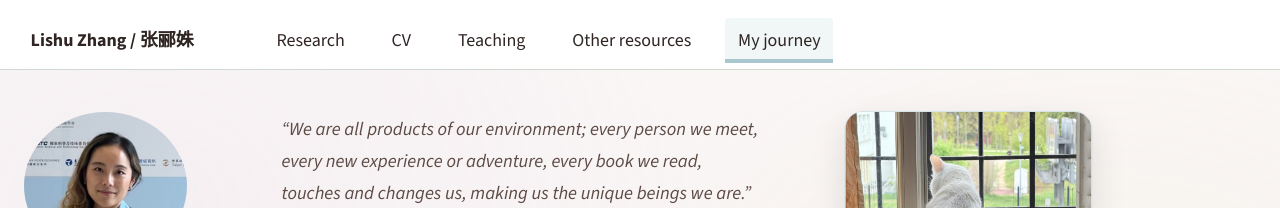
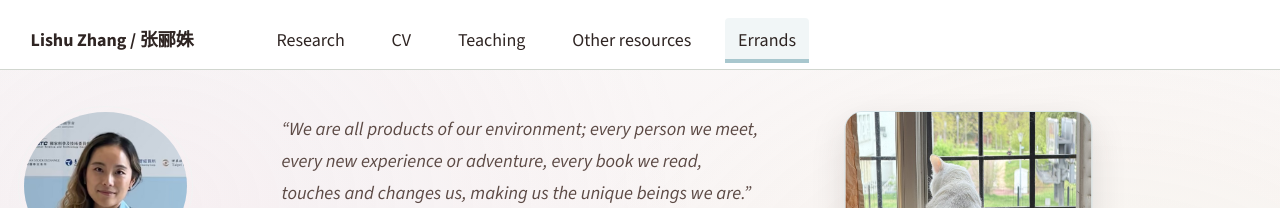
Before and after one commit to LishuZ/LishuZ.github.io, a Jekyll site: the page built from _pages/aboutme.md, in a window 1280 px wide. Shown: the top 208 px of the page. Built offline with Jekyll 4.4.1, drawn with Linux system fonts in a browser that asks for light colours; some web fonts are replaced.

Commit message:
Rename journey page to errands

```diff
--- a/_data/navigation.yml
+++ b/_data/navigation.yml
@@ -27,5 +27,5 @@ main:
   - title: "Other resources"
     url: /resources/
 
-  - title: "My journey"
+  - title: "Errands"
     url: /about/
--- a/_pages/aboutme.md
+++ b/_pages/aboutme.md
@@ -1,6 +1,6 @@
 ---
 permalink: /about/
-title: "More about me"
+title: "Errands"
 author_profile: true
 hide_title: true
 redirect_from:
```
